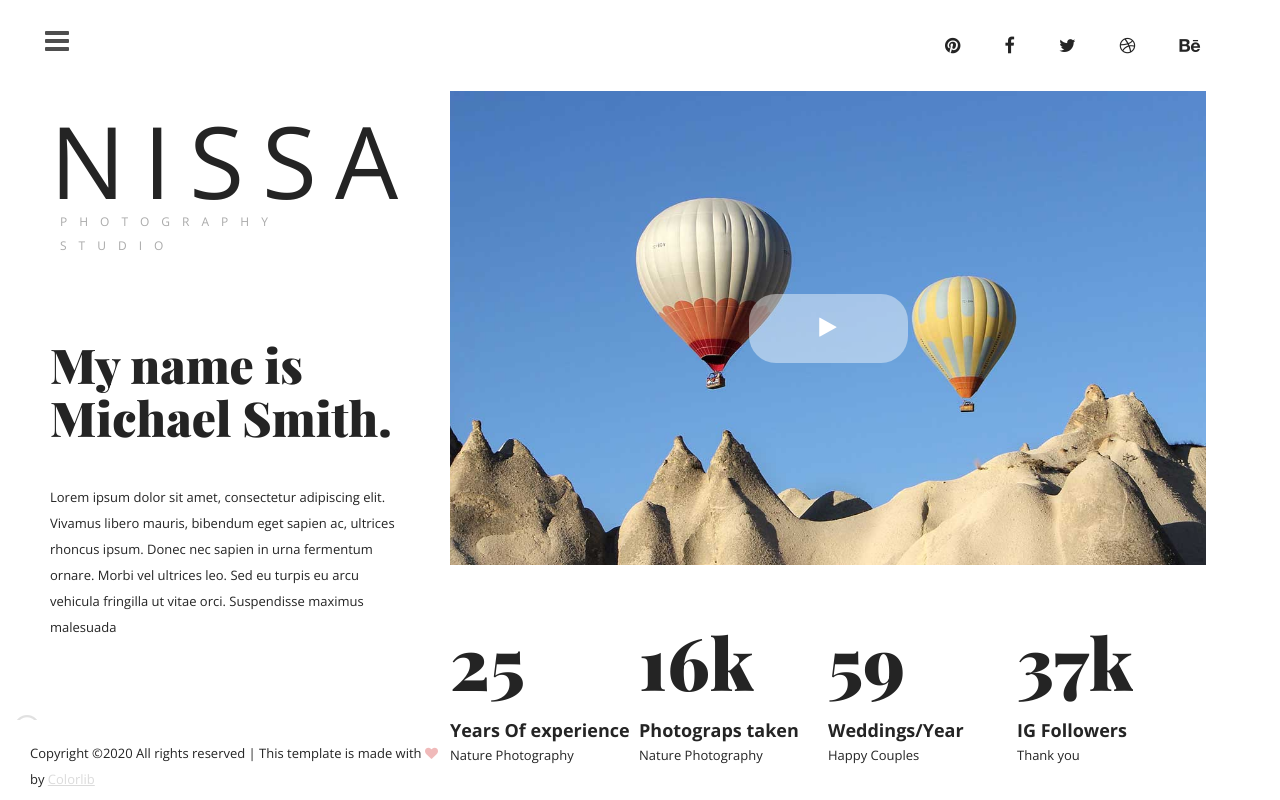
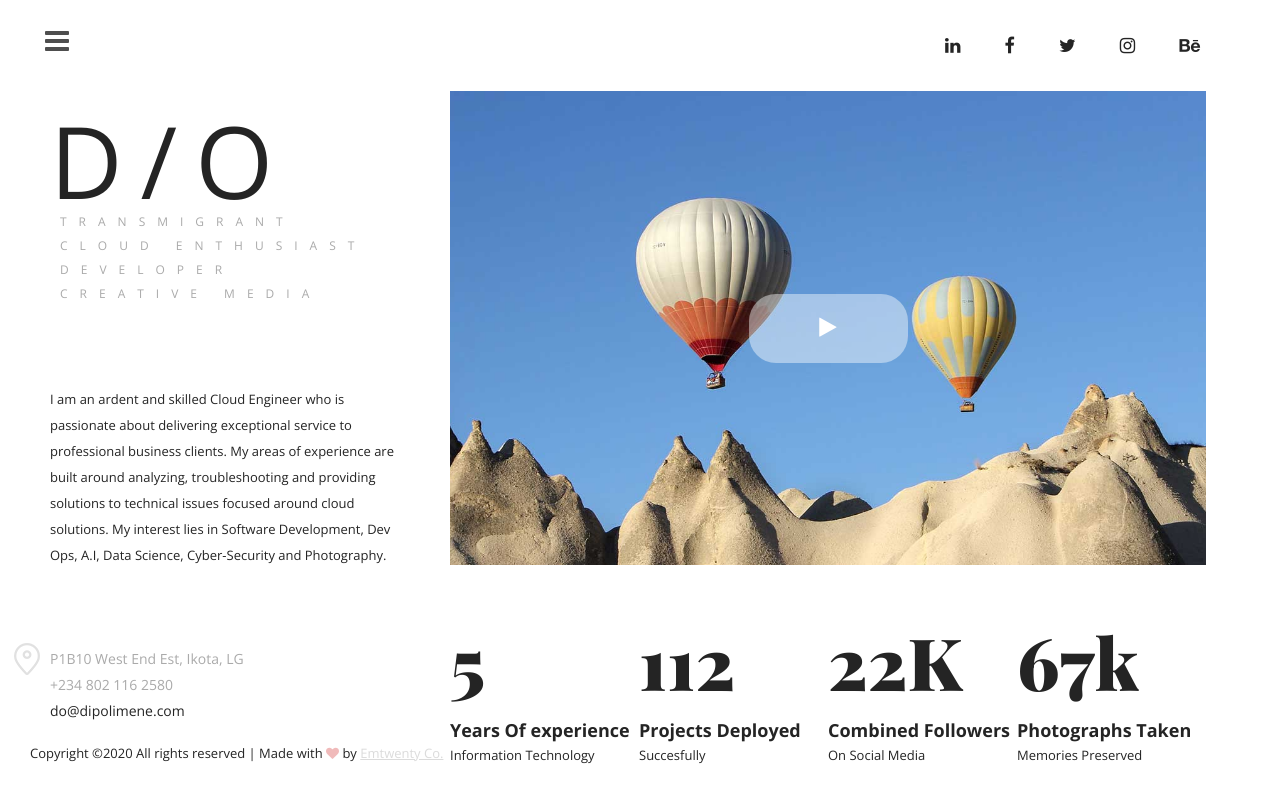
Before and after one commit to dipolimene/dipolimene, a plain HTML site: page about.html in a window 1280 px wide. Drawn offline with nearby package versions, Linux system fonts and the light colour scheme.

Commit message:
fixing the about page

```diff
--- a/about.html
+++ b/about.html
@@ -1,11 +1,28 @@
 <!DOCTYPE html>
 <html lang="zxx">
 	<head>
-	<title>NISSA - PHOTOGRAPHY STUDIO HTML TEMPLATE</title>
+		<title>Dipolimene - Cloud Infrastructure, Platform Operations, Dev Ops, Data Science, Photography, Creative Media, Brand Identity, User Experience Design &amp; Web Development</title>
 		<meta charset="UTF-8">
-	<meta name="description" content="Nissa Photography studio html template">
-	<meta name="keywords" content="industry, html">
+		<meta name="keywords" content="web design, web development, photography, cloud engineer, infrastructure, platforms opeartions, dev ops, data science, brand identitiy">
 		<meta name="viewport" content="width=device-width, initial-scale=1.0">
+		<meta name="description" content="Dipolimene is an ardent and skilled Cloud Engineer who is passionate about delivering exceptional service to professional business clients."/>
+		<meta name="robots" content="max-snippet:-1, max-image-preview:large, max-video-preview:-1"/>
+		<link rel="canonical" href="https://dipolimene.com/" />
+		<meta property="og:locale" content="en_US" />
+		<meta property="og:type" content="website" />
+		<meta property="og:title" content="Dipolimene - Cloud Infrastructure, Platform Operations, Dev Ops, Data Science, Photography, Creative Media, Brand Identity, User Experience Design &amp; Web Development" />
+		<meta property="og:description" content="Dipolimene is an ardent and skilled Cloud Engineer who is passionate about delivering exceptional service to professional business clients." />
+		<meta property="og:url" content="https://dipolimene.com/" />
+		<meta property="og:site_name" content="Dipolimene" />
+		<meta property="og:image" content="https://res.cloudinary.com/dipolimene/image/upload/v1582020543/do_logo.png" />
+		<meta property="og:image:secure_url" content="https://res.cloudinary.com/dipolimene/image/upload/v1582020543/do_logo.png" />
+		<meta property="og:image:width" content="500" />
+		<meta property="og:image:height" content="500" />
+		<meta name="twitter:card" content="summary" />
+		<meta name="twitter:description" content="Dipolimene is an ardent and skilled Cloud Engineer who is passionate about delivering exceptional service to professional business clients." />
+		<meta name="twitter:title" content="Dipolimene - Cloud Infrastructure, Platform Operations, Dev Ops, Data Science, Photography, Creative Media, Brand Identity, User Experience Design &amp; Web Development" />
+		<meta name="twitter:image" content="https://res.cloudinary.com/dipolimene/image/upload/v1582020543/do_logo.png" />
+		<meta name="twitter:creator" content="@dipolimene" />
 
 		<!-- Favicon -->
 		<link href="img/favicon.ico" rel="shortcut icon"/>
@@ -16,7 +33,9 @@
 
 		<!-- Stylesheets -->
 		<link rel="stylesheet" href="css/bootstrap.min.css"/>
-	<link rel="stylesheet" href="css/font-awesome.min.css"/>
+		<!-- <link rel="stylesheet" href="css/font-awesome.min.css"/> -->
+		<link href="https://stackpath.bootstrapcdn.com/font-awesome/4.7.0/css/font-awesome.min.css" rel="stylesheet" integrity="sha384-wvfXpqpZZVQGK6TAh5PVlGOfQNHSoD2xbE+QkPxCAFlNEevoEH3Sl0sibVcOQVnN" crossorigin="anonymous">
+
 		<link rel="stylesheet" href="css/magnific-popup.css"/>
 		<link rel="stylesheet" href="css/owl.carousel.min.css"/>
 
@@ -50,11 +69,11 @@
 				<li><a href="elements.html">Elements</a></li>
 			</ul>
 			<div class="menu-social">
-				<a href=""><i class="fa fa-pinterest"></i></a>
-				<a href=""><i class="fa fa-facebook"></i></a>
-				<a href=""><i class="fa fa-twitter"></i></a>
-				<a href=""><i class="fa fa-dribbble"></i></a>
-				<a href=""><i class="fa fa-behance"></i></a>
+				<a href="https://www.linkedin.com/in/dipolimene/"><i class="fa fa-linkedin"></i></a>
+				<a href="https://facebook.com/dipoolimene"><i class="fa fa-facebook"></i></a>
+				<a href="https://twitter.com/dipolimene"><i class="fa fa-twitter"></i></a>
+				<a href="https://www.instagram.com/dipolimene/"><i class="fa fa-instagram"></i></a>
+				<a href="https://www.behance.net/dipolimene"><i class="fa fa-behance"></i></a>
 			</div>
 		</div>
 		<header class="header-section">
@@ -62,11 +81,11 @@
 				<i class="fa fa-bars"></i>
 			</div>
 			<div class="header-social">
-				<a href=""><i class="fa fa-pinterest"></i></a>
-				<a href=""><i class="fa fa-facebook"></i></a>
-				<a href=""><i class="fa fa-twitter"></i></a>
-				<a href=""><i class="fa fa-dribbble"></i></a>
-				<a href=""><i class="fa fa-behance"></i></a>
+				<a href="https://www.linkedin.com/in/dipolimene/"><i class="fa fa-linkedin"></i></a>
+				<a href="https://facebook.com/dipoolimene"><i class="fa fa-facebook"></i></a>
+				<a href="https://twitter.com/dipolimene"><i class="fa fa-twitter"></i></a>
+				<a href="https://www.instagram.com/dipolimene/"><i class="fa fa-instagram"></i></a>
+				<a href="https://www.behance.net/dipolimene"><i class="fa fa-behance"></i></a>
 			</div>
 		</header>
 		<div class="site-content-warp">
@@ -74,19 +93,22 @@
 			<div class="main-sidebar">
 				<div class="mb-warp">
 					<a href="index.html" class="site-logo">
-						<h2>Nissa</h2>
-						<p>Photography Studio</p>
+						<h2>D/O</h2>
+						<p>TRANSMIGRANT</p>
+						<p>CLOUD ENTHUSIAST</p>
+						<p>DEVELOPER</p>
+						<p>CREATIVE MEDIA</p>
 					</a>
 					<div class="about-info">
-						<h2>My name is Michael Smith.</h2>
-						<p>Lorem ipsum dolor sit amet, consectetur adipiscing elit. Vivamus libero mauris, bibendum eget sapien ac, ultrices rhoncus ipsum. Donec nec sapien in urna fermentum ornare. Morbi vel ultrices leo. Sed eu turpis eu arcu vehicula fringilla ut vitae orci. Suspendisse maximus malesuada  </p>
+						<!-- <h2>My name is Michael Smith.</h2> -->
+						<p>I am an ardent and skilled Cloud Engineer who is passionate about delivering exceptional service to professional business clients. My areas of experience are built around analyzing, troubleshooting and providing solutions to technical issues focused around cloud solutions. My interest lies in Software Development, Dev Ops, A.I, Data Science, Cyber-Security and Photography.</p>
 					</div>
 					<ul class="contact-info">
-						<li>1525  Boring Lane, Los Angeles, CA</li>
-						<li>+34 56672 9984 22</li>
-						<li><a href="mailto:contactme@myemail.com">contactme@myemail.com</a></li>
+						<li>P1B10 West End Est, Ikota, LG</li>
+						<li>+234 802 116 2580</li>
+						<li><a href="mailto:dipotope@yahoo.com">do@dipolimene.com</a></li>
 					</ul>
-					<a href="#" class="site-btn">see my portfolio <img src="img/arrow-right.png" alt=""></a>
+					<a href="https://linktr.ee/dipolimene" class="site-btn">see my portfolio <img src="img/arrow-right.png" alt=""></a>
 				</div>
 			</div>
 			<!-- Left Side section end -->
@@ -94,42 +116,43 @@
 			<div class="page-section about-page">
 				<div class="about-section">
 					<div class="video-section set-bg" data-setbg="img/about-bg.jpg">
-						<a href="https://www.youtube.com/watch?v=2kf8WNQQPpc" class="video-play-btn video-popup"><i class="fa fa-play"></i></a>
+						<a href="https://res.cloudinary.com/dipolimene/image/upload/v1582027141/myimage.jpg" class="video-play-btn video-popup"><i class="fa fa-play"></i></a>
+						<!-- <a href="https://www.youtube.com/watch?v=2kf8WNQQPpc" class="video-play-btn video-popup"><i class="fa fa-play"></i></a> -->
 					</div>
 					<div class="row m-0 milestones">
 						<div class="col-lg-3 col-sm-6 p-0">
 							<div class="milestone">
-								<h2>25</h2>
+								<h2>5</h2>
 								<div class="milestone-info">
 									<h5>Years Of experience</h5>
-									<p>Nature Photography</p>
+									<p>Information Technology</p>
 								</div>
 							</div>
 						</div>
 						<div class="col-lg-3 col-sm-6 p-0">
 							<div class="milestone">
-								<h2>16k</h2>
+								<h2>112</h2>
 								<div class="milestone-info">
-									<h5>Photograps taken</h5>
-									<p>Nature Photography</p>
+									<h5>Projects Deployed</h5>
+									<p>Succesfully</p>
 								</div>
 							</div>
 						</div>
 						<div class="col-lg-3 col-sm-6 p-0">
 							<div class="milestone">
-								<h2>59</h2>
+								<h2>22K</h2>
 								<div class="milestone-info">
-									<h5>Weddings/Year</h5>
-									<p>Happy Couples</p>
+									<h5>Combined Followers</h5>
+									<p>On Social Media</p>
 								</div>
 							</div>
 						</div>
 						<div class="col-lg-3 col-sm-6 p-0">
 							<div class="milestone">
-								<h2>37k</h2>
+								<h2>67k</h2>
 								<div class="milestone-info">
-									<h5>IG Followers</h5>
-									<p>Thank you</p>
+									<h5>Photographs Taken</h5>
+									<p>Memories Preserved</p>
 								</div>
 							</div>
 						</div>
@@ -139,7 +162,7 @@
 			<!-- Page end -->
 		</div>
 		<div class="copyright"><p><!-- Link back to Colorlib can't be removed. Template is licensed under CC BY 3.0. -->
-  Copyright &copy;<script>document.write(new Date().getFullYear());</script> All rights reserved | This template is made with <i class="fa fa-heart" aria-hidden="true"></i> by <a href="https://colorlib.com" target="_blank">Colorlib</a>
+  Copyright &copy;<script>document.write(new Date().getFullYear());</script> All rights reserved | Made with <i class="fa fa-heart" aria-hidden="true"></i> by <a href="https://emtwenty.co" target="_blank">Emtwenty Co.</a>
   <!-- Link back to Colorlib can't be removed. Template is licensed under CC BY 3.0. --></p></div>
 	</div>
 	<!-- Main section end -->
```
Also changed, not shown: index.html (+1 -1 lines). Lines whose indentation alone changed are shown as unchanged.
